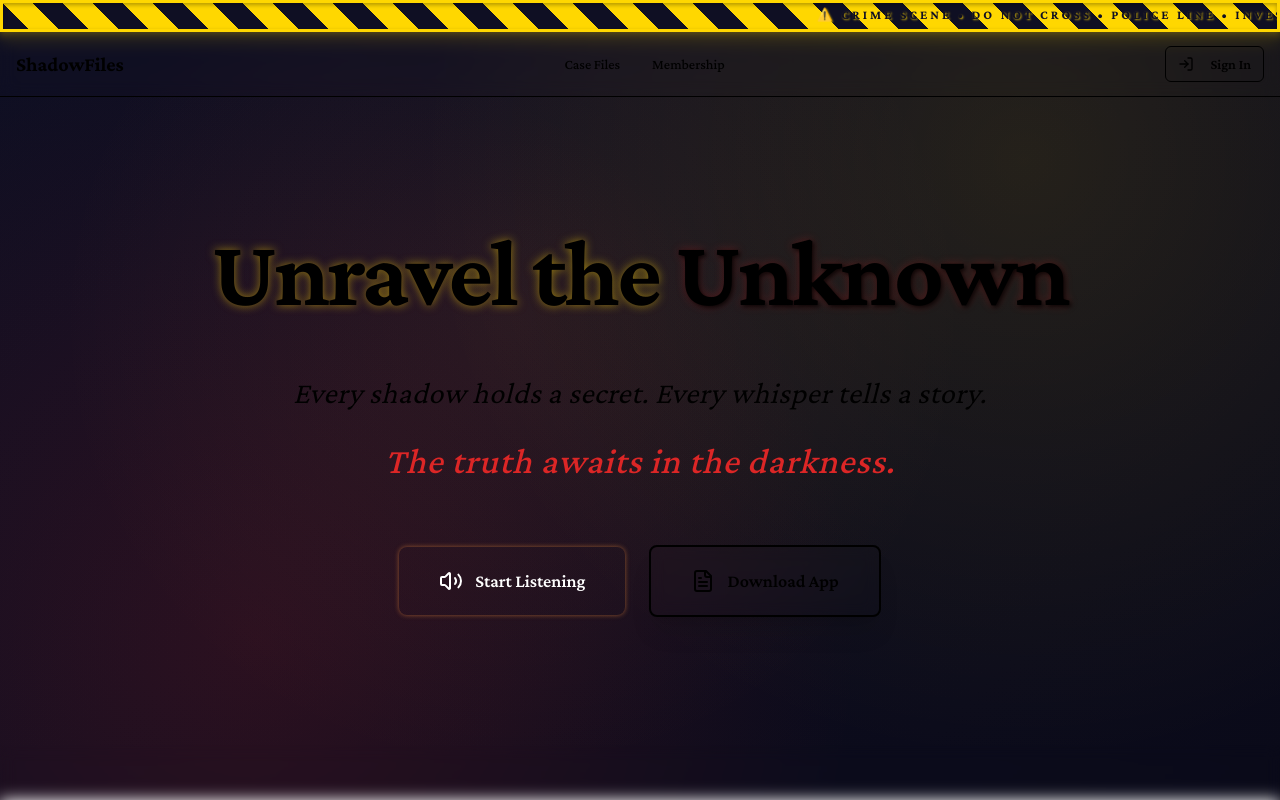
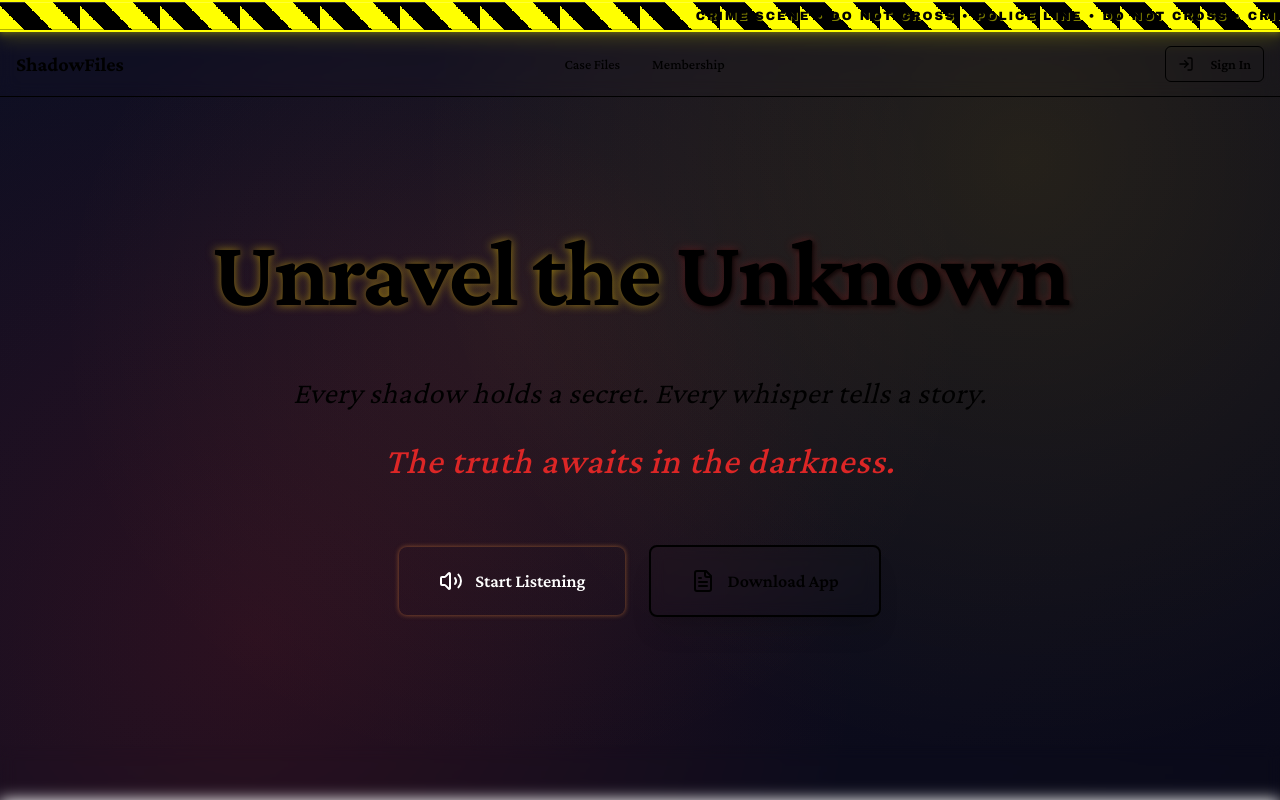
Before and after one commit to Lee21-bot/crime, a Next.js app: page / in a window 1280 px wide. Shown: the top 800 px of the page. Built offline with nearby package versions, Linux system fonts and the light colour scheme; no server answers.

Commit message:
fix: Enhance crime scene tape with authentic bright yellow/black colors

```diff
--- a/app/globals.css
+++ b/app/globals.css
@@ -38,33 +38,37 @@
 .police-tape {
   background: linear-gradient(
     45deg,
-    #FFD700 0%, #FFD700 25%,
-    #0F0F23 25%, #0F0F23 50%,
-    #FFD700 50%, #FFD700 75%,
-    #0F0F23 75%, #0F0F23 100%
+    #FFFF00 0%, #FFFF00 25%,
+    #000000 25%, #000000 50%,
+    #FFFF00 50%, #FFFF00 75%,
+    #000000 75%, #000000 100%
   );
-  background-size: 60px 60px;
+  background-size: 80px 32px;
   position: relative;
-  border: 3px solid #FFD700;
+  border-top: 2px solid #FFFF00;
+  border-bottom: 2px solid #FFFF00;
   box-shadow:
-    0 4px 8px rgba(255, 215, 0, 0.4),
-    inset 0 2px 4px rgba(0, 0, 0, 0.3);
+    0 2px 8px rgba(255, 255, 0, 0.6),
+    inset 0 1px 0 rgba(255, 255, 255, 0.2),
+    inset 0 -1px 0 rgba(0, 0, 0, 0.3);
   overflow: hidden;
+  height: 32px;
 }
 
 .police-tape::before {
-  content: '⚠️ CRIME SCENE • DO NOT CROSS • POLICE LINE • INVESTIGATION IN PROGRESS • ';
+  content: 'CRIME SCENE • DO NOT CROSS • POLICE LINE • DO NOT CROSS • CRIME SCENE • ';
   position: absolute;
   top: 50%;
   left: 0;
   transform: translateY(-50%);
-  color: #0F0F23;
+  color: #000000;
   font-weight: 900;
-  font-size: 0.8rem;
-  letter-spacing: 3px;
+  font-size: 0.75rem;
+  letter-spacing: 2px;
   white-space: nowrap;
-  animation: scrollTape 25s linear infinite;
-  text-shadow: 1px 1px 2px rgba(255, 215, 0, 0.8);
+  animation: scrollTape 20s linear infinite;
+  text-shadow: 1px 1px 0 rgba(255, 255, 0, 0.5);
+  font-family: 'Arial Black', Arial, sans-serif;
 }
 
 .police-tape::after {
@@ -77,10 +81,10 @@
   background: linear-gradient(
     90deg,
     transparent 0%,
-    rgba(255, 215, 0, 0.1) 50%,
+    rgba(255, 255, 255, 0.3) 50%,
     transparent 100%
   );
-  animation: shimmer 3s ease-in-out infinite;
+  animation: shimmer 2s ease-in-out infinite;
 }
 
 /* Keyframe Animations */
--- a/app/layout.tsx
+++ b/app/layout.tsx
@@ -70,7 +70,7 @@ export default function RootLayout({
             <div className="fixed inset-0 bg-crime-gradient pointer-events-none" />
 
             {/* Police tape header */}
-            <div className="police-tape h-8 animate-floating-tape relative z-10" />
+            <div className="police-tape animate-floating-tape relative z-10" />
 
             {/* Navigation */}
             <Navigation />
--- /dev/null
+++ b/tailwind.config.ts
@@ -0,0 +1,69 @@
+import type { Config } from "tailwindcss";
+
+const config: Config = {
+  content: [
+    "./pages/**/*.{js,ts,jsx,tsx,mdx}",
+    "./components/**/*.{js,ts,jsx,tsx,mdx}",
+    "./app/**/*.{js,ts,jsx,tsx,mdx}",
+  ],
+  theme: {
+    extend: {
+      colors: {
+        background: "rgb(var(--bg-primary) / <alpha-value>)",
+        foreground: "rgb(var(--text-primary) / <alpha-value>)",
+        "bg-primary": "rgb(var(--bg-primary) / <alpha-value>)",
+        "bg-secondary": "rgb(var(--bg-secondary) / <alpha-value>)",
+        "bg-tertiary": "rgb(var(--bg-tertiary) / <alpha-value>)",
+        "accent-yellow": "rgb(var(--accent-yellow) / <alpha-value>)",
+        "accent-red": "rgb(var(--accent-red) / <alpha-value>)",
+        "accent-orange": "rgb(var(--accent-orange) / <alpha-value>)",
+        "text-primary": "rgb(var(--text-primary) / <alpha-value>)",
+        "text-secondary": "rgb(var(--text-secondary) / <alpha-value>)",
+        "text-muted": "rgb(var(--text-muted) / <alpha-value>)",
+        "border-primary": "rgb(var(--border-primary) / <alpha-value>)",
+        "member-gold": "rgb(var(--member-gold) / <alpha-value>)",
+        "member-silver": "rgb(var(--member-silver) / <alpha-value>)",
+      },
+      fontFamily: {
+        serif: ['var(--font-crimson-pro)', 'Crimson Pro', 'serif'],
+        display: ['var(--font-crimson-pro)', 'Crimson Pro', 'serif'],
+        body: ['var(--font-crimson-pro)', 'Crimson Pro', 'serif'],
+        sans: ['var(--font-inter)', 'Inter', 'system-ui', 'sans-serif'],
+        fraktur: ['UnifrakturMaguntia', 'cursive'],
+        mono: ['Roboto Mono', 'monospace']
+      },
+      animation: {
+        'floating-tape': 'floatingTape 3s ease-in-out infinite',
+        'message-slide-in': 'messageSlideIn 0.3s ease-out',
+        'scroll-tape': 'scrollTape 25s linear infinite',
+        'shimmer': 'shimmer 3s ease-in-out infinite',
+        'evidence-glow': 'evidenceGlow 2s ease-in-out infinite',
+      },
+      keyframes: {
+        floatingTape: {
+          '0%, 100%': { transform: 'translateX(0) rotate(-2deg)' },
+          '50%': { transform: 'translateX(15px) rotate(2deg)' }
+        },
+        messageSlideIn: {
+          '0%': { opacity: '0', transform: 'translateY(20px)' },
+          '100%': { opacity: '1', transform: 'translateY(0)' }
+        },
+        scrollTape: {
+          '0%': { transform: 'translateY(-50%) translateX(100vw)' },
+          '100%': { transform: 'translateY(-50%) translateX(-100%)' }
+        },
+        shimmer: {
+          '0%, 100%': { opacity: '0' },
+          '50%': { opacity: '1' }
+        },
+        evidenceGlow: {
+          '0%, 100%': { boxShadow: '0 0 5px rgba(251, 146, 60, 0.5)' },
+          '50%': { boxShadow: '0 0 20px rgba(251, 146, 60, 0.8), 0 0 30px rgba(251, 146, 60, 0.6)' }
+        }
+      }
+    },
+  },
+  plugins: [],
+};
+
+export default config;
```
